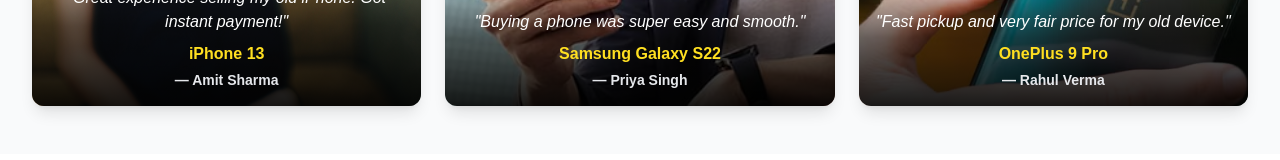
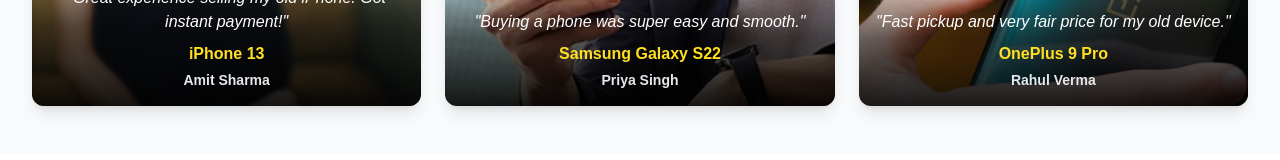
Before and after one commit to ayush03-github/mobile-fare, a Next.js app: page / in a window 1280 px wide. Shown: the part 1349-1509 px from the top of the page. Built offline with nearby package versions, Linux system fonts and the light colour scheme.

Commit message:
fix imag tag

```diff
--- a/components/CustomerReviews.js
+++ b/components/CustomerReviews.js
@@ -135,11 +135,11 @@
         {/* Gradient Overlay */}
         <div className="absolute inset-0 flex items-end">
           <div className="w-full p-4 bg-gradient-to-t from-black/90 via-black/60 to-transparent pt-10">
-            <p className="text-white text-sm sm:text-base italic">"{review}"</p>
+            <p className="text-white text-sm sm:text-base italic">&quot;{review}&quot;</p>
             <p className="mt-2 text-yellow-300 text-sm sm:text-base font-semibold">
               {phone}
             </p>
-            <p className="mt-1 text-gray-200 text-xs sm:text-sm font-bold">— {name}</p>
+            <p className="mt-1 text-gray-200 text-xs sm:text-sm font-bold"> {name}</p>
           </div>
         </div>
       </div>
```
